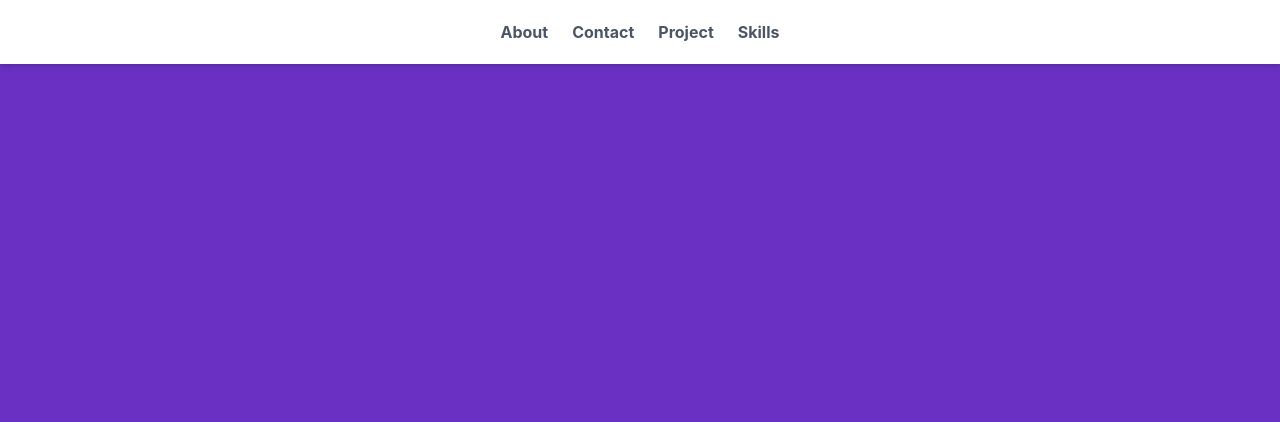
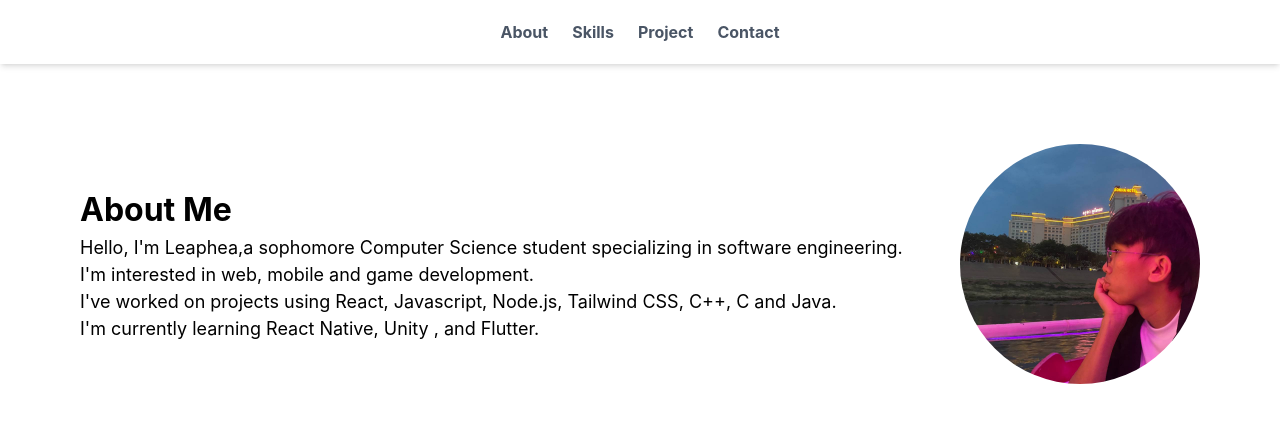
Before and after one commit to Sokleaphea/Portfolio, a React (Vite) app: page /about in a window 1280 px wide. Shown: the top 422 px of the page. Built offline with nearby package versions, Linux system fonts and the light colour scheme.

Commit message:
add details to about page

```diff
--- a/src/App.jsx
+++ b/src/App.jsx
@@ -2,7 +2,7 @@
 import React from "react";
 import { BrowserRouter, Routes, Route } from "react-router-dom";
 import Navbar from "./components/Navbar";
-// import About from "./components/About";
+import About from "./components/About";
 // import Projects from "./components/Project";
 // import Skills from "./components/Skill";
 // import Contact from "./components/Contact";
@@ -10,12 +10,12 @@ import Navbar from "./components/Navbar";
 function App() {
   return (
     <BrowserRouter>
-      <div className="bg-[#6930c3] min-h-screen">
+      <div className="min-h-screen">
           <Navbar/>
           <Routes>
-            {/* <Route path="/about" element={<About />} />
-            <Route path="/projects" element={<Projects />} />
-            <Route path="/skills" element={<Skills />} />
+            <Route path="/about" element={<About />} />
+            {/* <Route path="/project" element={<Project />} />
+            <Route path="/skills" element={<Skill />} />
             <Route path="/contact" element={<Contact />} /> */}
           </Routes>
       </div>
--- a/src/components/About.jsx
+++ b/src/components/About.jsx
@@ -1,13 +1,22 @@
 import React from "react";
-import Photo from "../assets/photo"
+import Photo from "../assets/photo.jpg"
 
 
 const About = () => {
     return (
-        <div>
-            <div>
-                <h1>About Me</h1>
-                <Photo/>
+
+        <div className="m-10">
+            <div className="flex justify-between items-center p-10">
+                <div className="">
+                    <h1 className="text-[32px] font-bold">About Me</h1>
+                    <p className="text-[18px]">Hello, I'm Leaphea,a sophomore Computer Science student specializing in software engineering.</p>
+                    <p className="text-[18px]">I'm interested in web, mobile and game development.</p>
+                    <p className="text-[18px]">I've worked on projects using React, Javascript, Node.js, Tailwind CSS, C++, C and Java.</p>
+                    <p className="text-[18px]">I'm currently learning React Native, Unity , and Flutter.</p>
+                </div>
+                <div>
+                    <img src={Photo} alt="About Me" className="w-60 h-60 object-cover rounded-full"/>
+                </div>
             </div>
         </div>
     )
--- a/src/components/Navbar.jsx
+++ b/src/components/Navbar.jsx
@@ -9,9 +9,9 @@ const Navbar = () => {
             <div className="font-bold">
                 <ul className="hidden md:flex space-x-6 items-center">
                     <li><Link to="/about" className="text-gray-600 hover:text-gray-900">About</Link></li>
+                    <li><Link to="/skill" className="text-gray-600 hover:text-gray-900">Skills</Link></li>
+                    <li><Link to="/project" className="text-gray-600 hover:text-gray-900">Project</Link></li>
                     <li><Link to="/contact" className="text-gray-600 hover:text-gray-900">Contact</Link></li>
-                    <li><Link to="/project" className="text-gray-600 hover:text-gray-900">Project</Link></li>
-                    <li><Link to="/skill" className="text-gray-600 hover:text-gray-900">Skills</Link></li>
                 </ul>
             </div>
             <div className="md:hidden">
```
